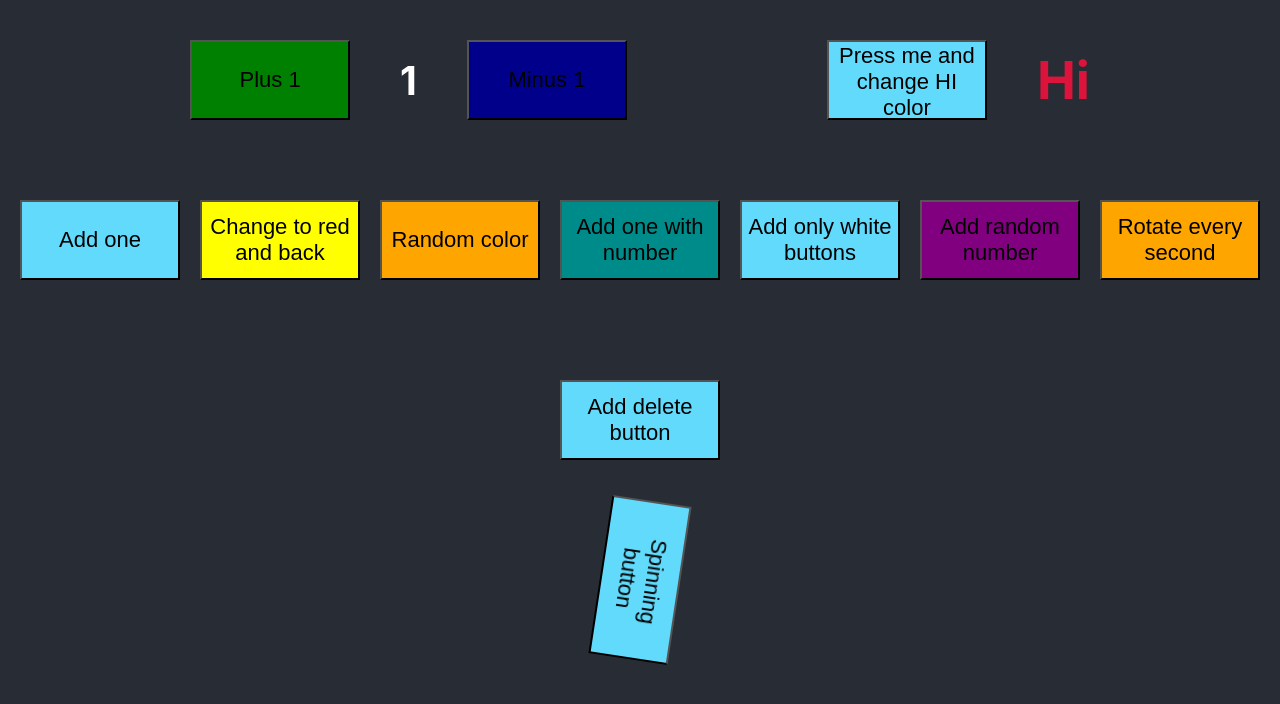
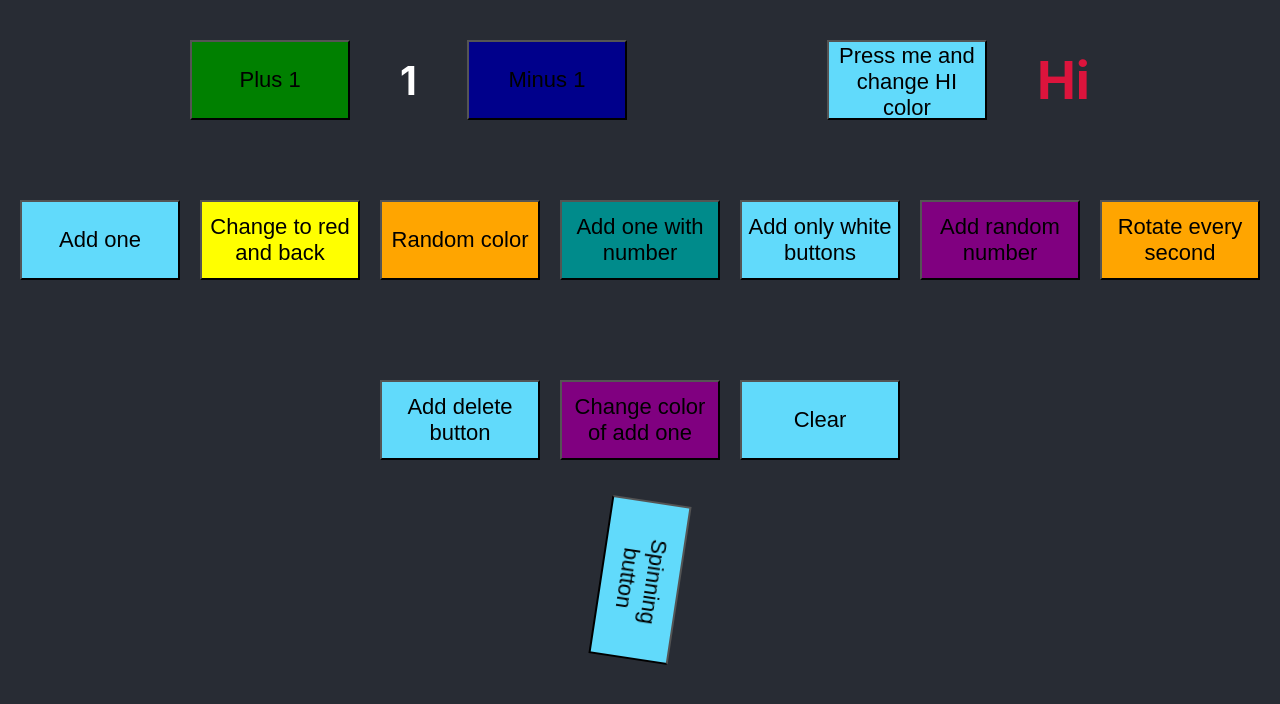
Before and after one commit to SigitaZaromskiene/spinning-cube, a React (Create React App) app: page / in a window 1280 px wide. Shown: the top 704 px of the page. Built offline with nearby package versions, Linux system fonts and the light colour scheme.

Commit message:
Change color btn

```diff
--- a/src/App.js
+++ b/src/App.js
@@ -68,6 +68,22 @@ function App() {
     setaddDelete((prev) => [...prev, { id: uuidv4() }]);
   };
 
+  const changeColorHandler = () => {
+    setAddSq((a) => a.map((a) => ({ ...a, color: randomColor() })));
+  };
+  const clearHandler = () => {
+    setAddSq([]);
+    setChangeToRed("yellow");
+    setChangeToRandom([]);
+    setaddDelete([]);
+    setPlusOne([]);
+    setRotate([]);
+    setaddWhite([]);
+    setaddSqWithNum([]);
+    setChangeHi(["crimson"]);
+    setRandomNum([]);
+  };
+
   const button = <button>Delete</button>;
 
   return (
@@ -124,11 +140,17 @@ function App() {
           <button className="button" onClick={addDeleteBtnHandler}>
             Add delete button
           </button>
+          <button className="button purple" onClick={changeColorHandler}>
+            Change color of add one
+          </button>
+          <button className="button" onClick={clearHandler}>
+            Clear
+          </button>
         </div>
         <SpinningBtn cl={"button"}></SpinningBtn>
         <div className="sq-container">
           {addSq.map((a, i) => (
-            <Square key={i} color={a}></Square>
+            <Square key={i} color={a.color}></Square>
           ))}
           {changeToRandom.map((a, i) => (
             <Square key={a.id} color={a.color}></Square>
@@ -137,7 +159,7 @@ function App() {
             <Square key={a.id} color={a} index={i + 1}></Square>
           ))}
           {addWhite.map((a, i) => (
-            <Square key={i} color={a} index={i}></Square>
+            <Square key={i} color={a.color} index={i}></Square>
           ))}
 
           {randomNum.map((a, i) => (
```
